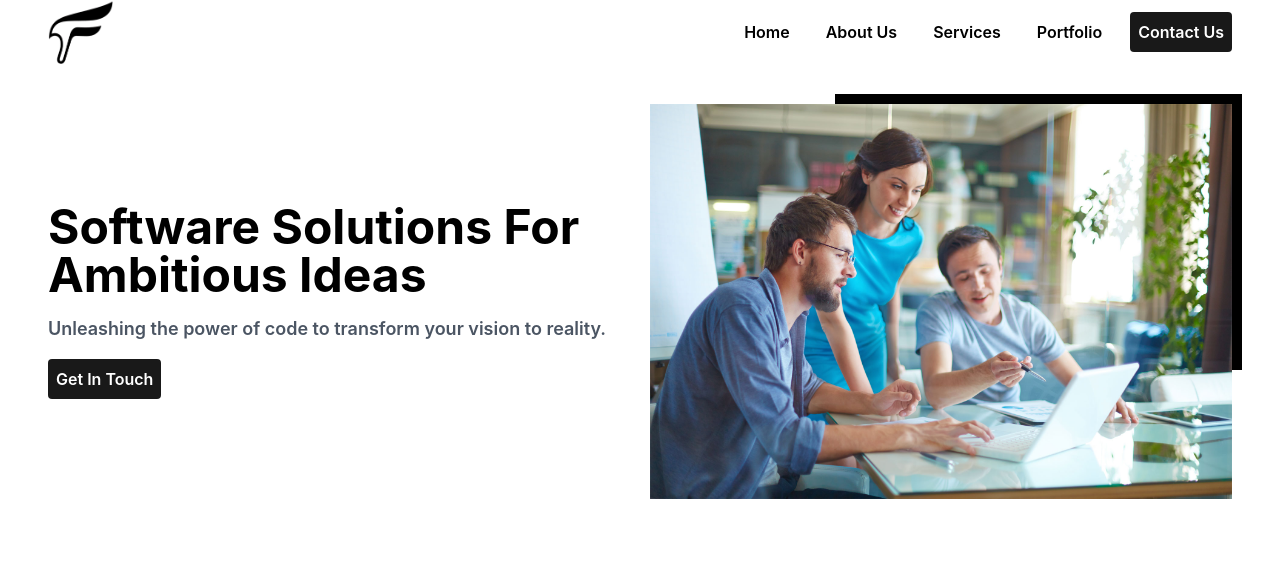
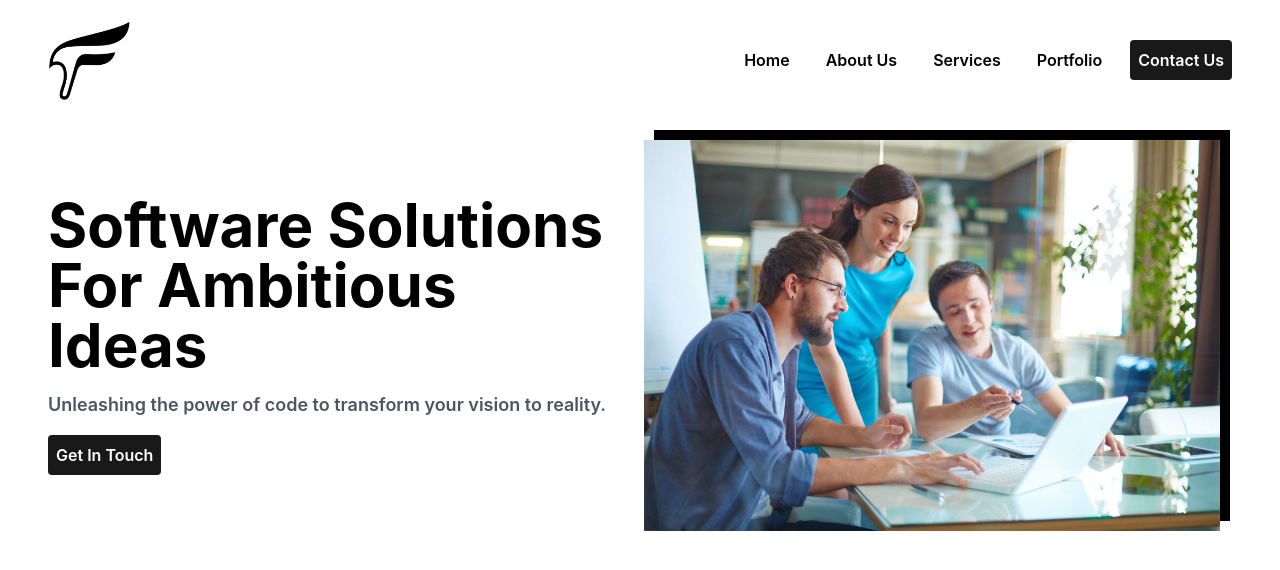
Before and after one commit to thetruekobby/new-falcon-web, a React (Create React App) app: page / in a window 1280 px wide. Shown: the top 570 px of the page. Built offline with nearby package versions, Linux system fonts and the light colour scheme.

Commit message:
updated hero and navbar

```diff
--- a/package.json
+++ b/package.json
@@ -13,6 +13,7 @@
     "react": "^18.2.0",
     "react-dom": "^18.2.0",
     "react-scripts": "5.0.1",
+    "react-scroll": "^1.9.0",
     "typescript": "^4.9.5",
     "web-vitals": "^2.1.4"
   },
--- a/src/components/Header.js
+++ b/src/components/Header.js
@@ -1,8 +1,8 @@
 const Header = () => {
   return (
-    <div className="flex flex-col md:flex-row gap-5 items-center">
+    <div className="flex flex-col md:flex-row gap-5 items-center pr-3">
       <div className="flex-[1] lg:flex-1 order-last md:order-first">
-        <h1 className="capitalize font-bold text-5xl mb-4">software solutions for ambitious ideas</h1>
+        <h1 className="capitalize font-bold text-6xl mb-4">software solutions for ambitious ideas</h1>
         <h2 className="font-semibold text-[var(--clr-text-secondary)] text-lg mb-4">
           Unleashing the power of code to transform your vision to reality.
         </h2>
--- a/src/components/NavBar.js
+++ b/src/components/NavBar.js
@@ -5,9 +5,9 @@ const NavBar = () => {
   const navOptions = ["home", "about us", "services", "portfolio", "contact us"]
 
   return (
-    <nav className="flex justify-between mb-10">
+    <nav className="flex justify-between mb-10 py-5 pb-0">
       <div className="">
-        <img src="/img/brand/logoOnly.png" alt="logo" className="object-contain h-16" />
+        <img src="/img/brand/logoOnly.png" alt="logo" className="object-contain h-20" />
       </div>
       <ul className="flex items-center gap-5 capitalize ">
         {navOptions.map((option, index) => (
--- a/src/index.css
+++ b/src/index.css
@@ -30,8 +30,8 @@ body {
 .img-outline-right::before {
   content: "";
   display: block;
-  width: 70%;
-  height: 70%;
+  width: 100%;
+  height: 100%;
   background-color: #000;
   position: absolute;
   z-index: -1;
@@ -41,8 +41,8 @@ body {
 .img-outline-left::before {
   content: "";
   display: block;
-  width: 70%;
-  height: 70%;
+  width: 100%;
+  height: 100%;
   background-color: #000;
   position: absolute;
   z-index: -1;
```
Also changed, not shown: 2 other files (tests, documents, lock files or other folders).
